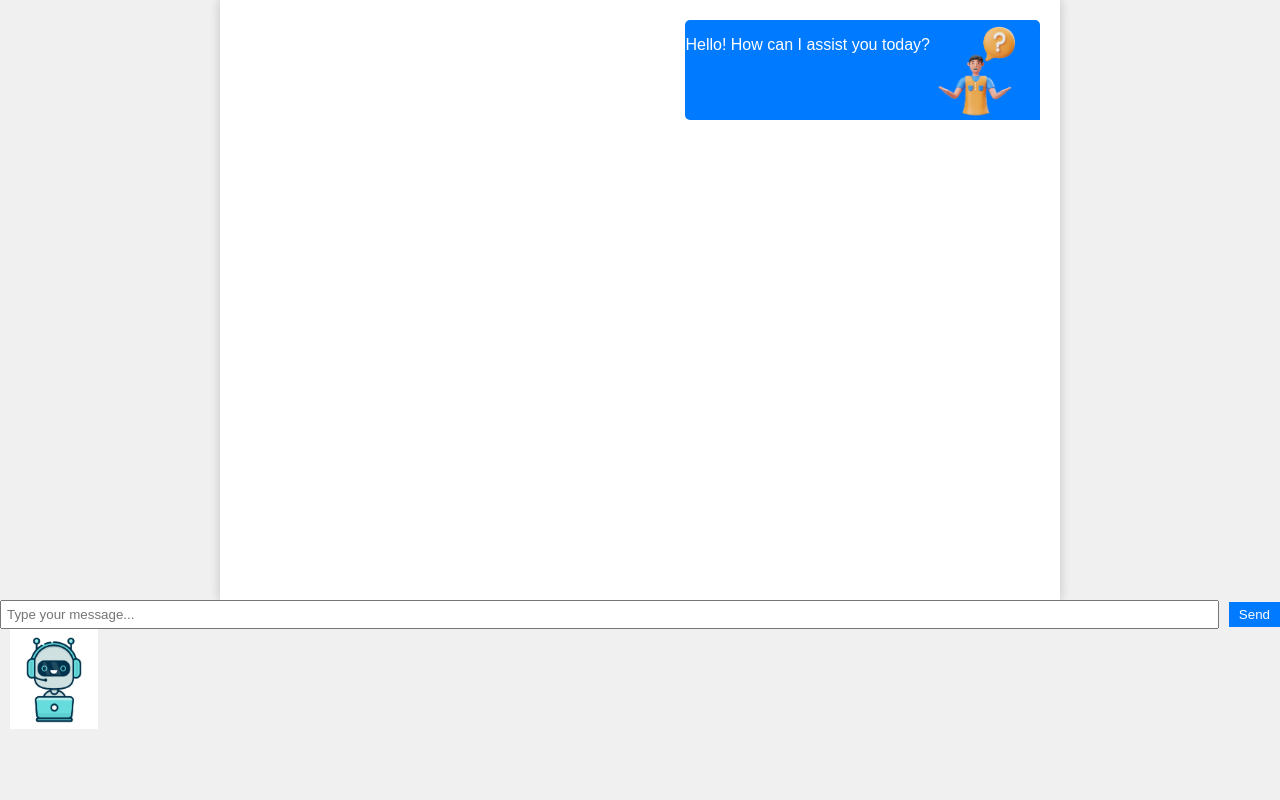
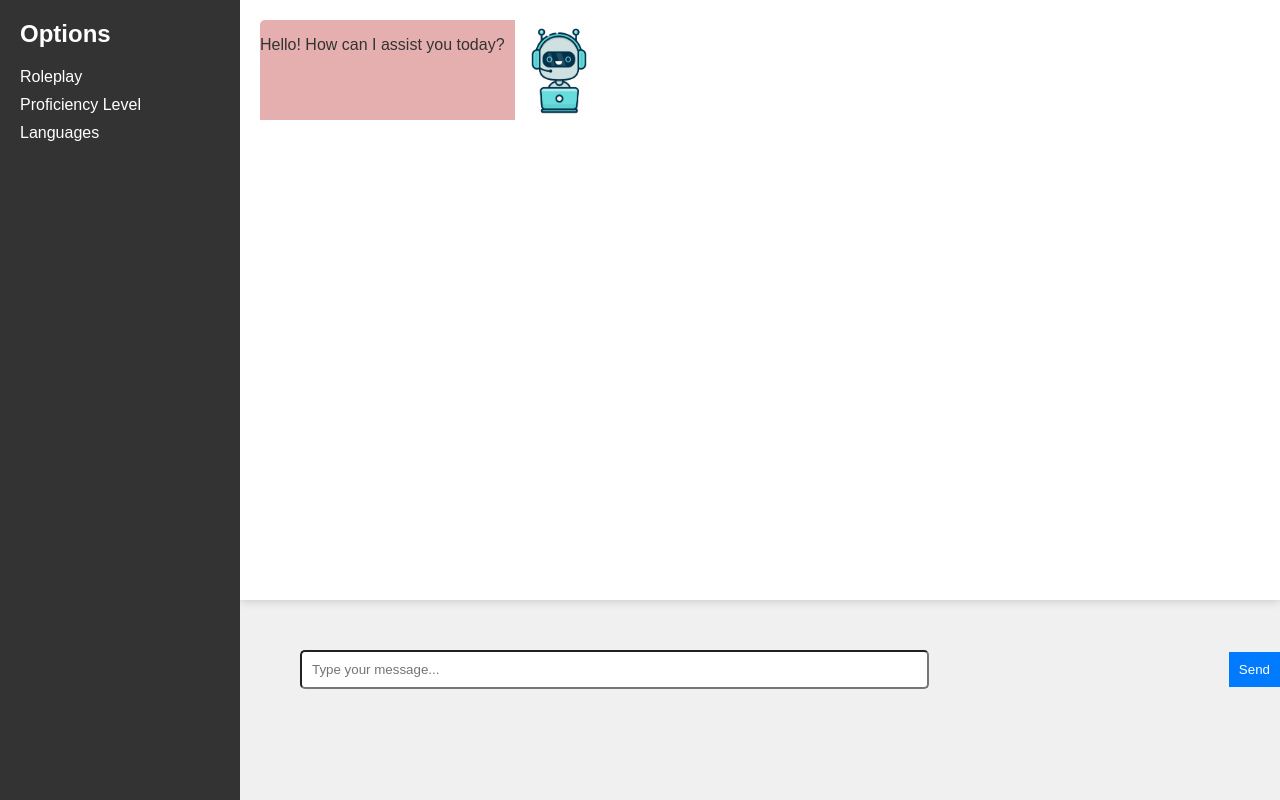
Before and after one commit to Jojo110502/chat_bot_project, a plain HTML site: page index.html in a window 1280 px wide. Drawn offline with Linux system fonts and the light colour scheme.

Commit message:
Update index.html

```diff
--- a/index.html
+++ b/index.html
@@ -14,9 +14,60 @@
       padding: 0;
     }
 
+    /* Sidebar styles */
+        .sidebar {
+            width: 200px;
+            background-color: #333;
+            color: white;
+            padding: 20px;
+            height: 100vh;
+            position: fixed;
+            top: 0;
+            left: 0;
+        }
+
+        .sidebar h2 {
+            margin-top: 0;
+        }
+
+        .sidebar ul {
+            list-style-type: none;
+            padding: 0;
+        }
+
+       .sidebar li {
+            margin-bottom: 10px;
+        }
+
+    /* Dropdown styles */
+        .dropdown {
+            position: relative;
+            cursor: pointer;
+        }
+
+     .dropdown-content {
+            display: none;
+            position: absolute;
+            top: 100%;
+            left: 0;
+            background-color: #333;
+            min-width: 150px;
+        }
+
+        .dropdown-content a {
+            color: white;
+            padding: 10px;
+            text-decoration: none;
+            display: block;
+        }
+
+        .dropdown:hover .dropdown-content {
+            display: block;
+        }
     .chat-container {
-      max-width: 800px;
+      max-width: 100%;
       margin: 0 auto;
+      margin-left: 240px;
       padding: 20px;
       background-color: #fff;
       box-shadow: 0px 0px 10px rgba(0, 0, 0, 0.2);
@@ -36,7 +87,7 @@
     }
 
     .user-message {
-      background-color: #007BFF;
+      background-color: #6abeb2;
       color: white;
       text-align: right;
       border-top-right-radius: 5px;
@@ -46,7 +97,7 @@
     }
 
     .bot-message {
-      background-color: #ddd;
+      background-color: #e6afaf;
       text-align: left;
       color: #333;
       /* Change the color of bot responses */
@@ -64,8 +115,11 @@
 
     .user-input input[type="text"] {
       flex-grow: 1;
-      padding: 5px;
-      margin-right: 10px;
+      padding: 10px;
+      margin-right: 300px;
+      margin-left: 300px;
+      margin-top: 50px;
+      border-radius: 5px;
       /* Add some spacing between input and button */
     }
 
@@ -73,8 +127,9 @@
       background-color: #007BFF;
       color: white;
       border: none;
-      padding: 5px 10px;
+      padding: 10px 10px;
       cursor: pointer;
+      margin-top: 50px;
     }
 
     /* Images for the bot and human */
@@ -90,16 +145,48 @@
       max-height: 100px;
       align-self: flex-start;
       margin-right: 10px;
+
+      }
     }
   </style>
 </head>
+<body>
+<!-- Sidebar -->
+    <div class="sidebar">
+        <h2>Options</h2>
+        <ul>
+            <li class="dropdown">
+                Roleplay
+                <div class="dropdown-content">
+                    <a href="#">Option 1</a>
+                    <a href="#">Option 2</a>
+                    <a href="#">Option 3</a>
+                </div>
+            </li>
+            <li class="dropdown">
+                Proficiency Level
+                <div class="dropdown-content">
+                    <a href="#">Beginner</a>
+                    <a href="#">Intermediate</a>
+                    <a href="#">Advanced</a>
+                </div>
+            </li>
+            <li class="dropdown">
+                Languages
+                <div class="dropdown-content">
+                    <a href="#">English</a>
+                   <a href="#">Spanish</a>
+                    <a href="#">French</a>
+                </div>
+            </li>
+        </ul>
+    </div>
 
-<body>
   <div class="chat-container" id="chatContainer">
     <!-- Chat messages container -->
-    <div class="message user-message">
+    <div class="message bot-message">
       <p>Hello! How can I assist you today?</p>
-      <img src="human_image.webp" alt="Human Animation" class="human-animation">
+      <img src="bot_image.jpg" alt="Bot Image" class="bot-image">
     </div>
   </div>
 
@@ -109,8 +196,6 @@
     <button id="sendMessage">Send</button>
   </div>
 
-  <!-- Bot image -->
-  <img src="bot_image.jpg" alt="Bot" class="bot-image">
 
   <!-- JavaScript for chat functionality -->
   <script>
@@ -124,7 +209,7 @@
       // Create and append user message on the right side
       const userDiv = document.createElement("div");
       userDiv.className = "message user-message";
-      userDiv.innerHTML = `<p>${userMessage}</p><img src="human_image.webp" alt="Human Animation" class="human-animation">`;
+      userDiv.innerHTML = `<p>${userMessage}</p><img src="human_image.png" alt="Human Animation" class="human-animation">`;
       chatContainer.appendChild(userDiv);
 
       // Simulate bot response (you can replace this with actual chatbot logic)
@@ -133,6 +218,7 @@
         botDiv.className = "message bot-message";
         botDiv.innerHTML = `I'm a chatbot. You just said: ${userMessage}<img src="bot_image.jpg" alt="Bot" class="bot-image">`;
         chatContainer.appendChild(botDiv);
+
 
         // Scroll to the bottom to show the latest message
         chatContainer.scrollTop = chatContainer.scrollHeight;
```
